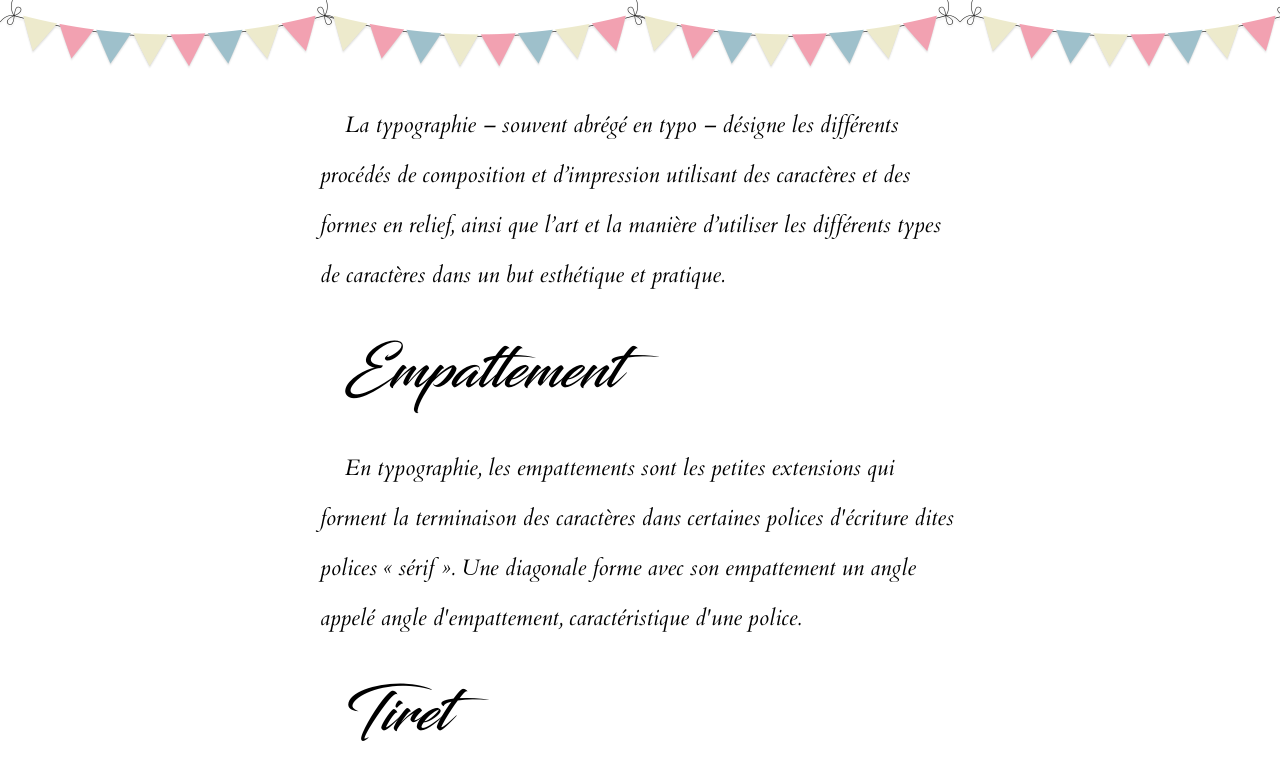
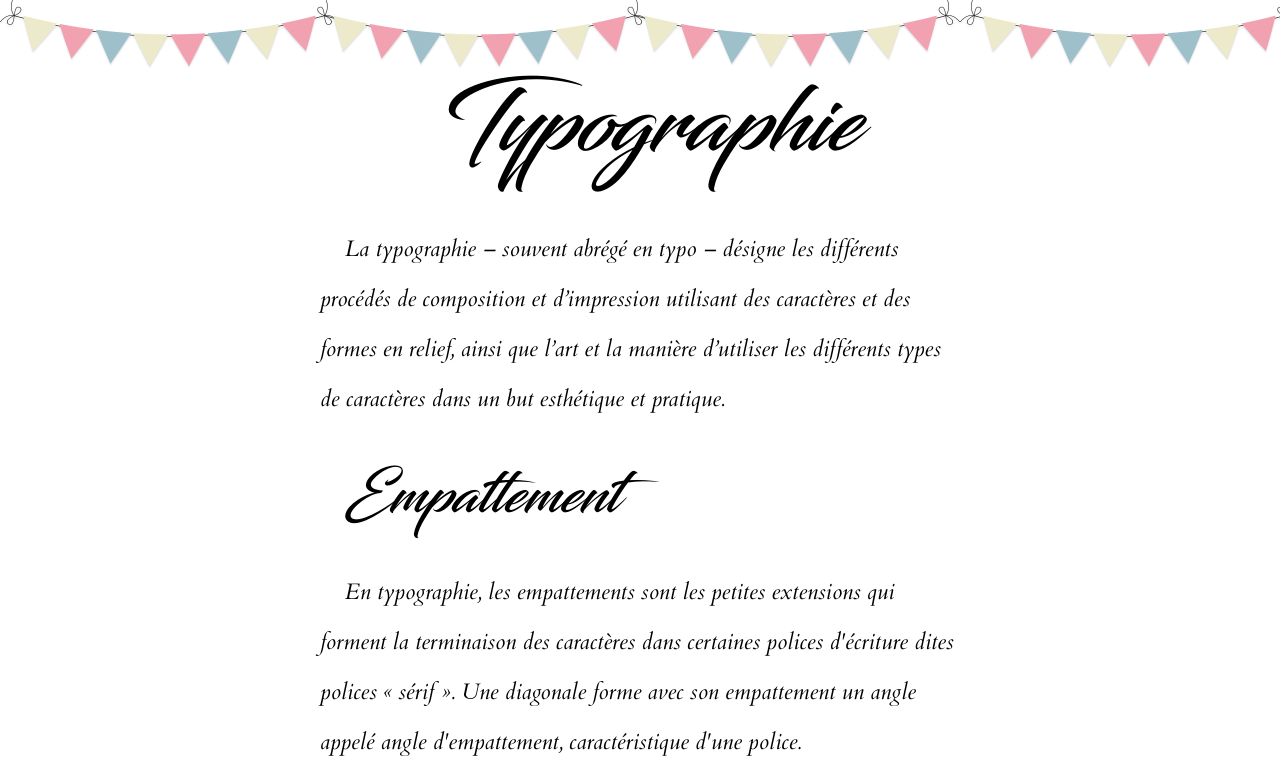
Before and after one commit to fm-reda/test2, a plain HTML site: page index.html in a window 1280 px wide. Shown: the top 783 px of the page. Drawn offline with Linux system fonts and the light colour scheme.

Commit message:
fix index

```diff
--- a/index.html
+++ b/index.html
@@ -1,15 +1,17 @@
 <html lang="en">
+
 <head>
   <meta charset="UTF-8" />
   <link rel="stylesheet" href="style.css" />
   <title>Typography</title>
 </head>
+
 <body>
   <header></header>
 
   <section>
     <div id="container">
-        <h1></h1>
+      <h1>Typographie</h1>
       <p>
         La typographie – souvent abrégé en <span class="ita">typo</span> – désigne les différents
         procédés de composition et d’impression utilisant des caractères et
@@ -156,4 +158,5 @@
   </div>
 
 </body>
+
 </html>
```
Lines whose indentation alone changed are shown as unchanged.
